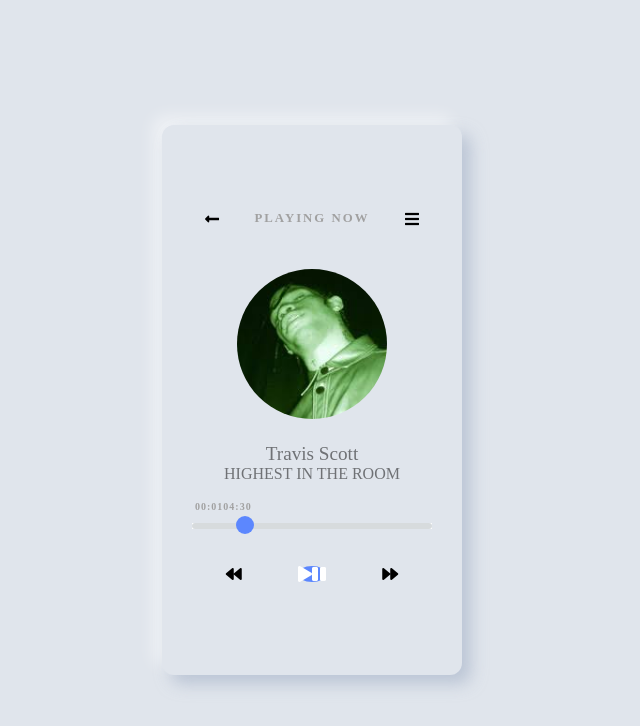
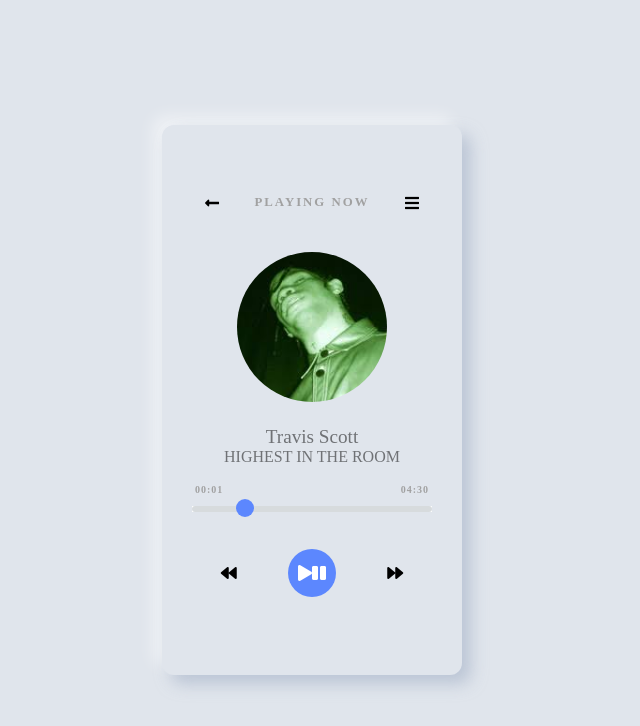
Before and after one commit to silversurferbeats/reproductor, a plain HTML site: page index.html in a window 1280 px wide. Shown: the whole page, without its empty margins (328-968 px from the left). Drawn offline with Linux system fonts and the light colour scheme.

Commit message:
segundo commit

```diff
--- a/index.html
+++ b/index.html
@@ -8,7 +8,8 @@
     <link rel="stylesheet" href="style.css">
     <link rel="stylesheet" href="css/all.min.css">
     <link rel="stylesheet" href="css/fontawesome.min.css">
-    <title>Document</title>
+
+    <title>REPRODUCTOR</title>
 </head>
 <body>
     <div class="container">
--- a/style.css
+++ b/style.css
@@ -49,12 +49,15 @@ img {
     box-shadow: var(--gray);
 }
 .player__btn:active {
-    box-shadow: inset -8px -8px 20px #fff9, inset inset 8px 8px 20px #0003, inset 5px 5px 6px;
+    box-shadow: inset -8px -8px 20px #fff9, inset 8px 8px 20px #0003, inset 5px 5px 6px;
 }
 .player__btn--small {
-    min-width: 50px;
-    min-height: 50px;
-
+    min-width: 3rem;
+    min-height: 3rem;
+}
+.player__btn--medium {
+    min-width: 3rem;
+    min-height: 3rem;
 }
 .player__title {
     font-weight: 600;
@@ -66,7 +69,6 @@ img {
 }
 .player__album {
     width: 150px;
-
 }
 .player__img {
     border-radius: 50%;
@@ -118,7 +120,7 @@ img {
     color: #a1a1a1;
     letter-spacing: 1px;
 }
-.star {
+.start {
     flex: 1;
 }
 .player__audio {
```
